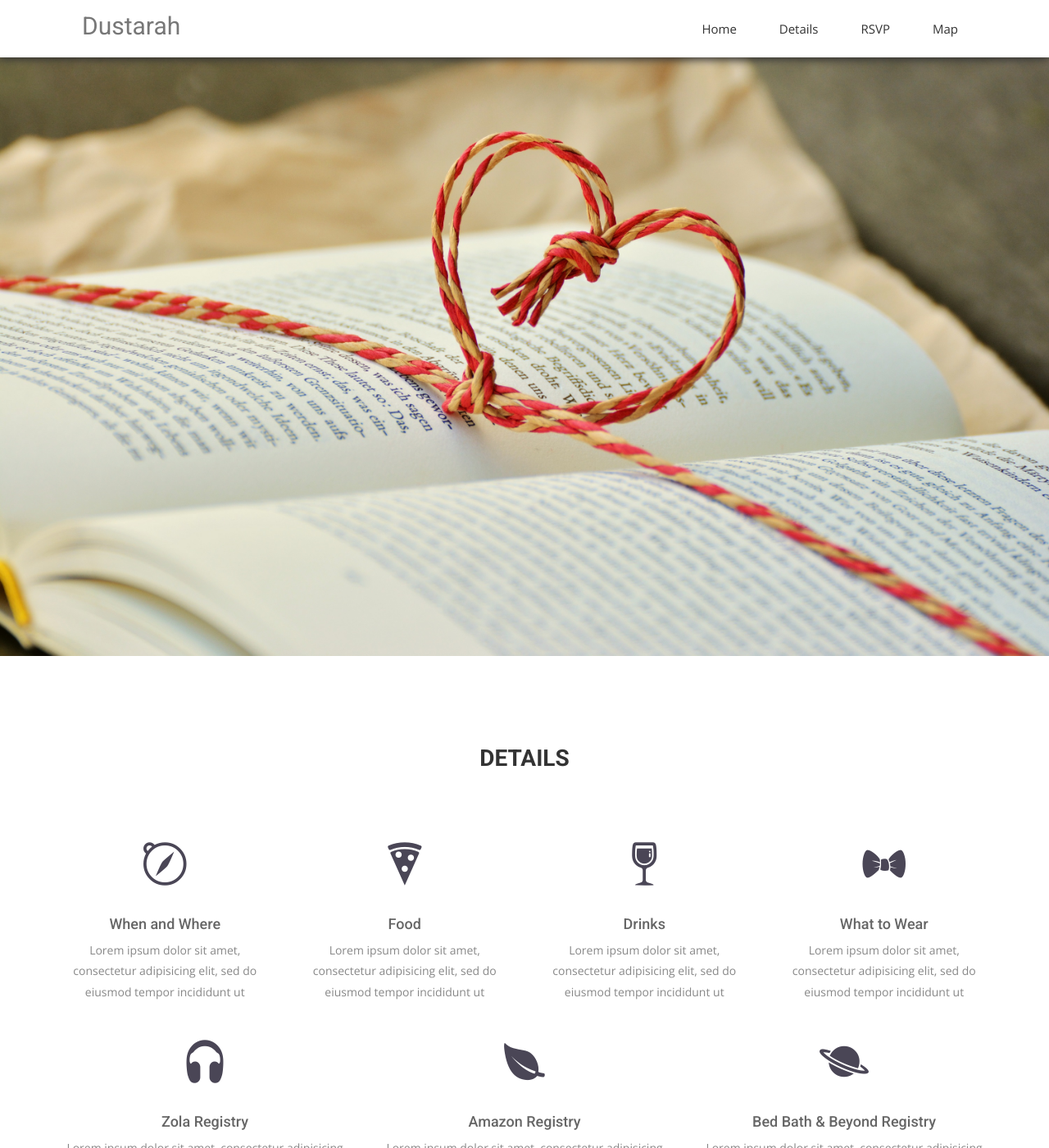
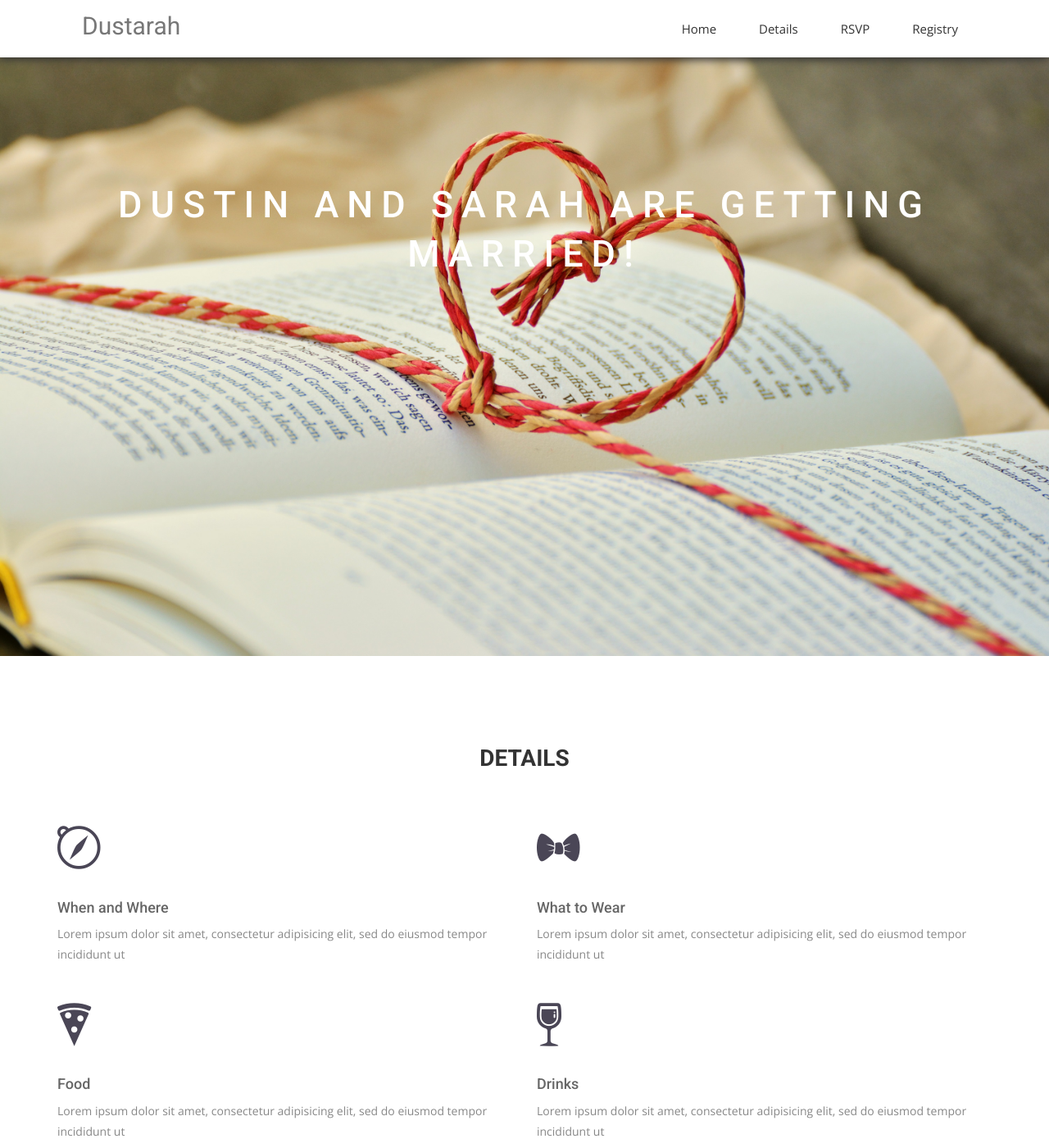
Before and after one commit to dustinpeerce/dustarah, a Jekyll site: the page built from index.html, in a window 1280 px wide and 1400 px high. Shown: the whole window at 82% size. Built offline with Jekyll 4.4.1, drawn with Linux system fonts in a browser that asks for light colours; nearby versions of some CDN libraries; some web fonts are replaced; some of the changed text lies outside the part shown.

Commit message:
Registry added

```diff
--- a/_includes/header.html
+++ b/_includes/header.html
@@ -14,7 +14,7 @@
             <span class="icon-bar"></span>
             <span class="icon-bar"></span>
             </button>
-            <a class="navbar-brand" href="{{ site.baseurl }}">
+            <a class="navbar-brand" href="{{ site.baseurl }}/">
               <h2>Dustarah</h2>
             </a>
           </div>
@@ -24,7 +24,7 @@
                 <li><a href="{{ site.baseurl }}/#"><span>Home</span></a></li>
                 <li><a href="{{ site.baseurl }}/#details"><span>Details</span></a></li>
                 <li><a href="{{ site.baseurl }}/#rsvp"><span>RSVP</span></a></li>
-                <li><a href="{{ site.baseurl }}/#map-section"><span>Map</span></a></li>
+                <li><a href="{{ site.baseurl }}/#registry"><span>Registry</span></a></li>
               </ul>
             </div><!-- /.navbar-collapse -->
           </div><!-- /.container-fluid -->
--- a/css/airspace.css
+++ b/css/airspace.css
@@ -49,9 +49,10 @@
   text-decoration: none !important;
 }
 .section-title {
-  margin-bottom: 70px;
+  margin-bottom: 50px;
 }
 .section-title h2 {
+  text-align: center;
   text-transform: uppercase;
   font-size: 28px;
   font-weight: 600;
@@ -142,6 +143,7 @@
   background-attachment: fixed;
   background-position: center 85%;
   position: relative;
+  padding-top: 200px;
   height: 800px;
 }
 #slider:before {
@@ -156,11 +158,12 @@
   opacity: 0.8;
 }
 #slider .block {
-  color: #E3E3E4;
+  color: #fff;
+  text-align: center;
 }
 #slider .block h1 {
+  text-transform: uppercase;
   font-family: 'Roboto', sans-serif;
-  font-weight: 100;
   font-size: 45px;
   line-height: 60px;
   letter-spacing: 10px;
@@ -198,8 +201,10 @@
 	service Start
 --*/
 #details {
-  text-align: center;
   padding: 90px 0;
+}
+#details h2 {
+
 }
 #details .service-item {
   padding-bottom: 30px;
@@ -289,7 +294,6 @@
 }
 #rsvp h2 {
   color: #fff;
-  text-align: center;
   font-size: 28px;
   font-weight: 600;
   margin-bottom: 30px;
@@ -305,7 +309,7 @@
   padding: 10px 20px;
 }
 #rsvp .block {
-  padding: 0 20px 50px;
+  padding: 0 0 50px;
 }
 
 /*--
@@ -384,6 +388,48 @@
   display: inline-block;
   border: 0px;
 }
+
+/*--
+  Registry Start
+--*/
+#registry {
+  padding: 100px 0;
+}
+
+#registry h4 {
+  text-align: center;
+  margin-top: 30px;
+}
+
+#registry .registry-icon {
+  height: 150px;
+  margin: 0 auto;
+}
+
+#registry .registry-icon.zola {
+  width: 312px;
+  background-image: url("../img/zola.png");
+}
+
+#registry .registry-icon.zola:hover {
+  background-image: url("../img/zola-highlight.png");
+}
+
+#registry .registry-icon.amazon {
+  width: 150px;
+  background-image: url("../img/amazon.png");
+}
+
+#registry .registry-icon.amazon:hover {
+  background-image: url("../img/amazon-highlight.png");
+}
+
+
+#registry .registry-icon.bed-bath-beyond {
+  width: 468px;
+  background-image: url("../img/bed-bath-beyond.png");
+}
+
 /*--
 	features Start
 --*/
--- a/index.html
+++ b/index.html
@@ -8,9 +8,9 @@
 <section id="slider">
   <div class="container">
     <div class="row">
-      <div class="col-md-10 col-md-offset-2">
+      <div class="col-md-12">
         <div class="block">
-          <h1 class="animated fadeInUp"></h1>
+          <h1 class="animated fadeInUp">Dustin and Sarah are getting married!</h1>
           <p class="animated fadeInUp"></p>
         </div>
       </div>
@@ -26,53 +26,33 @@
         <h2>Details</h2>
       </div>
     </div>
-    <div class="row ">
-      <div class="col-sm-6 col-md-3">
+    <div class="row">
+
+      <div class="col-md-6">
         <div class="service-item">
           <i class="ion-compass"></i>
           <h4>When and Where</h4>
           <p>Lorem ipsum dolor sit amet, consectetur adipisicing elit, sed do eiusmod tempor incididunt ut </p>
         </div>
       </div>
-      <div class="col-sm-6 col-md-3">
+      <div class="col-md-6">
+        <div class="service-item">
+          <i class="ion-bowtie"></i>
+          <h4>What to Wear</h4>
+          <p>Lorem ipsum dolor sit amet, consectetur adipisicing elit, sed do eiusmod tempor incididunt ut </p>
+        </div>
+      </div>
+      <div class="col-md-6">
         <div class="service-item">
           <i class="ion-pizza"></i>
           <h4>Food</h4>
           <p>Lorem ipsum dolor sit amet, consectetur adipisicing elit, sed do eiusmod tempor incididunt ut </p>
         </div>
       </div>
-      <div class="col-sm-6 col-md-3">
+      <div class="col-md-6">
         <div class="service-item">
           <i class="icon ion-wineglass"></i>
           <h4>Drinks</h4>
-          <p>Lorem ipsum dolor sit amet, consectetur adipisicing elit, sed do eiusmod tempor incididunt ut </p>
-        </div>
-      </div>
-      <div class="col-sm-6 col-md-3">
-        <div class="service-item">
-          <i class="ion-bowtie"></i>
-          <h4>What to Wear</h4>
-          <p>Lorem ipsum dolor sit amet, consectetur adipisicing elit, sed do eiusmod tempor incididunt ut </p>
-        </div>
-      </div>
-      <div class="col-sm-6 col-md-4">
-        <div class="service-item">
-          <i class="ion-headphone"></i>
-          <h4>Zola Registry</h4>
-          <p>Lorem ipsum dolor sit amet, consectetur adipisicing elit, sed do eiusmod tempor incididunt ut </p>
-        </div>
-      </div>
-      <div class="col-sm-6 col-md-4">
-        <div class="service-item">
-          <i class="ion-leaf"></i>
-          <h4>Amazon Registry</h4>
-          <p>Lorem ipsum dolor sit amet, consectetur adipisicing elit, sed do eiusmod tempor incididunt ut </p>
-        </div>
-      </div>
-      <div class="col-sm-6 col-md-4">
-        <div class="service-item">
-          <i class="ion-planet"></i>
-          <h4>Bed Bath & Beyond Registry</h4>
           <p>Lorem ipsum dolor sit amet, consectetur adipisicing elit, sed do eiusmod tempor incididunt ut </p>
         </div>
       </div>
@@ -84,10 +64,10 @@
 <section id="rsvp">
   <div class="container">
     <div class="row">
-
+      <div class="section-title">
+        <h2>RSVP</h2>
+      </div>
       <div class="col-md-6">
-        <h2>RSVP</h2>
-
         <!-- rsvp form start -->
         <div class="block">
           <form>
@@ -152,10 +132,30 @@
 </section>
 
 <!-- Content Start -->
-<section id="quote">
+<section id="registry">
   <div class="container">
     <div class="row">
-
+      <div class="section-title">
+        <h2>Registry</h2>
+      </div>
+      <div class="col-sm-6 col-md-4">
+        <div class="service-item">
+          <a href=""><div class="registry-icon zola"></div></a>
+          <h4>Online Registry + Honeymoon Fund</h4>
+        </div>
+      </div>
+      <div class="col-sm-6 col-md-4">
+        <div class="service-item">
+          <a href=""><div class="registry-icon amazon"></div></a>
+          <h4>Online Registry</h4>
+        </div>
+      </div>
+      <div class="col-sm-6 col-md-4">
+        <div class="service-item">
+          <div class="registry-icon bed-bath-beyond"></div>
+          <h4>In-Store Registry</h4>
+        </div>
+      </div>
     </div>
   </div>
 </section>
```
Also changed, not shown: img/amazon-highlight.png (added), img/amazon.png (added), img/bed-bath-beyond.png (added), img/zola-highlight.png (added), img/zola.png (added).
